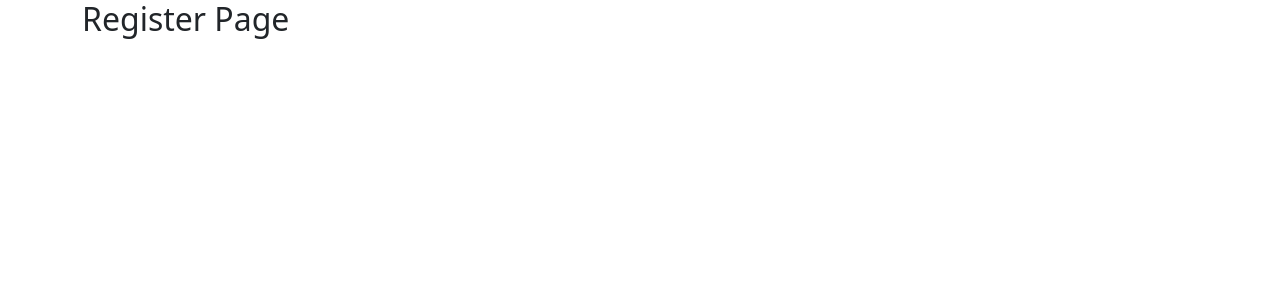
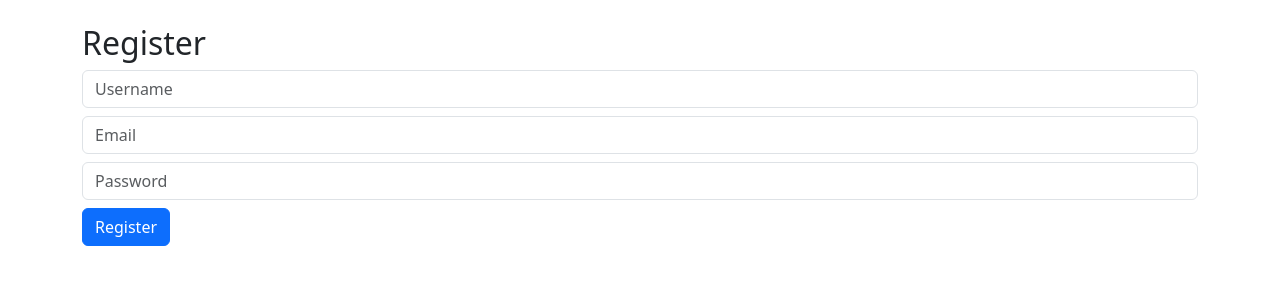
Before and after one commit to Zambagarrah/Fullstack-User-Management-System, a React (Vite) app in the folder frontend/: page /register in a window 1280 px wide. Shown: the top 300 px of the page. Built offline with nearby package versions, Linux system fonts and the light colour scheme.

Commit message:
feat: create login and registration pages with form handling and toast alerts

```diff
--- a/frontend/package.json
+++ b/frontend/package.json
@@ -14,7 +14,8 @@
     "bootstrap": "^5.3.7",
     "react": "^19.1.0",
     "react-dom": "^19.1.0",
-    "react-router-dom": "^7.7.1"
+    "react-router-dom": "^7.7.1",
+    "react-toastify": "^11.0.5"
   },
   "devDependencies": {
     "@eslint/js": "^9.30.1",
--- a/frontend/src/App.jsx
+++ b/frontend/src/App.jsx
@@ -1,5 +1,8 @@
 import React from 'react';
 import { Routes, Route } from 'react-router-dom';
+import { ToastContainer } from 'react-toastify';
+import 'react-toastify/dist/ReactToastify.css';
+
 import Home from './pages/Home';
 import Login from './pages/Login';
 import Register from './pages/Register';
@@ -7,12 +10,15 @@ import Dashboard from './pages/Dashboard';
 
 const App = () => {
   return (
+    <>
       <Routes>
         <Route path="/" element={<Home />} />
         <Route path="/login" element={<Login />} />
         <Route path="/register" element={<Register />} />
         <Route path="/dashboard" element={<Dashboard />} />
       </Routes>
+      <ToastContainer />
+    </>
   );
 };
 
--- a/frontend/src/pages/Login.jsx
+++ b/frontend/src/pages/Login.jsx
@@ -1,2 +1,36 @@
-const Login = () => <div className="container"><h2>Login Page</h2></div>;
+import React, { useState } from 'react';
+import { useAuth } from '../context/AuthContext';
+import { useNavigate } from 'react-router-dom';
+import { toast } from 'react-toastify';
+
+const Login = () => {
+  const { loginUser } = useAuth();
+  const navigate = useNavigate();
+  const [formData, setFormData] = useState({ username: '', password: '' });
+
+  const handleChange = e => setFormData({ ...formData, [e.target.name]: e.target.value });
+
+  const handleSubmit = async e => {
+    e.preventDefault();
+    try {
+      await loginUser(formData);
+      toast.success('Login successful!');
+      navigate('/dashboard');
+    } catch (err) {
+      toast.error('Login failed');
+    }
+  };
+
+  return (
+    <div className="container mt-4">
+      <h2>Login</h2>
+      <form onSubmit={handleSubmit}>
+        <input type="text" name="username" placeholder="Username" className="form-control mb-2" value={formData.username} onChange={handleChange} required />
+        <input type="password" name="password" placeholder="Password" className="form-control mb-2" value={formData.password} onChange={handleChange} required />
+        <button className="btn btn-success">Login</button>
+      </form>
+    </div>
+  );
+};
+
 export default Login;
--- a/frontend/src/pages/Register.jsx
+++ b/frontend/src/pages/Register.jsx
@@ -1,2 +1,37 @@
-const Register = () => <div className="container"><h2>Register Page</h2></div>;
+import React, { useState } from 'react';
+import { useAuth } from '../context/AuthContext';
+import { useNavigate } from 'react-router-dom';
+import { toast } from 'react-toastify';
+
+const Register = () => {
+  const { registerUser } = useAuth();
+  const navigate = useNavigate();
+  const [formData, setFormData] = useState({ username: '', email: '', password: '' });
+
+  const handleChange = e => setFormData({ ...formData, [e.target.name]: e.target.value });
+
+  const handleSubmit = async e => {
+    e.preventDefault();
+    try {
+      await registerUser(formData);
+      toast.success('Registered and logged in successfully!');
+      navigate('/dashboard');
+    } catch (err) {
+      toast.error('Registration failed');
+    }
+  };
+
+  return (
+    <div className="container mt-4">
+      <h2>Register</h2>
+      <form onSubmit={handleSubmit}>
+        <input type="text" name="username" placeholder="Username" className="form-control mb-2" value={formData.username} onChange={handleChange} required />
+        <input type="email" name="email" placeholder="Email" className="form-control mb-2" value={formData.email} onChange={handleChange} required />
+        <input type="password" name="password" placeholder="Password" className="form-control mb-2" value={formData.password} onChange={handleChange} required />
+        <button className="btn btn-primary">Register</button>
+      </form>
+    </div>
+  );
+};
+
 export default Register;
```
Also changed, not shown: 2 other files (tests, documents, lock files or other folders). Lines whose indentation alone changed are shown as unchanged.
